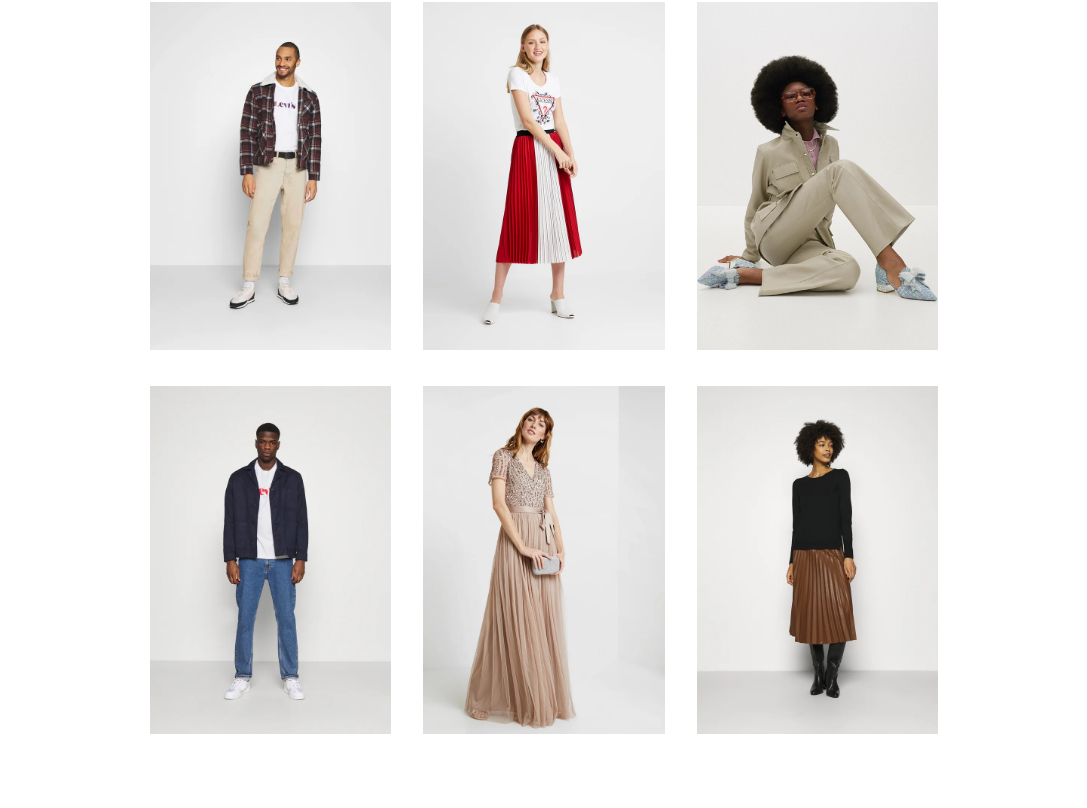
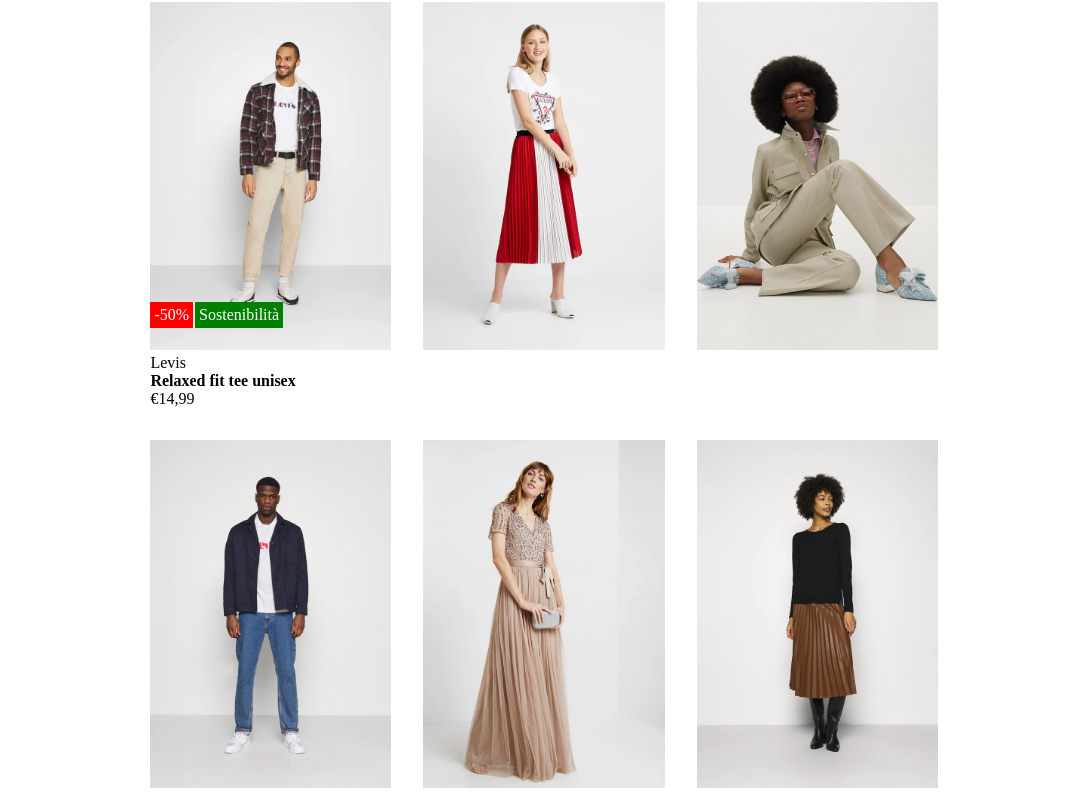
Before and after one commit to DarioBecchio/html-css-boolando, a plain HTML site: page index.html in a window 1280 px wide. Shown: the part 54-862 px from the top of the page, without its empty margins (96-1183 px from the left). Before the commit the page ends 808 px from the top, so only its background shows below. Drawn offline with Linux system fonts and the light colour scheme.

Commit message:
add discount and soustanable icon

```diff
--- a/index.html
+++ b/index.html
@@ -28,6 +28,17 @@
                         <div class="card relative">
                             <img src="./1.webp" alt="">
                             <img class="absolute top" src="./1b.webp" alt="">
+                            <div class="description">
+                            <span> Levis</span>
+                            <h4>Relaxed fit tee unisex</h4>
+                            <span> €14,99 </span>
+
+                            </div>
+                            <div class="discount d-flex">
+                                <span class="red">-50% </span>
+                                <span class="green">Sostenibilità </span>
+                            </div>
+
                         </div>
 
                     </div>
--- a/style.css
+++ b/style.css
@@ -64,9 +64,32 @@ img{
     max-width: 100%;
 }
 
-.top{
 
-}
 .card:hover .top{
     display: none;
 }
+
+
+
+.discount{
+    position: absolute;
+    left:0;
+    bottom:80px;
+
+}
+.green{
+background-color: var(--full);
+color:var(--light);
+height: auto;
+width: auto;
+padding: 0.25rem;
+margin-left: 1px;
+}
+.red{
+    background-color: var(--discount);
+    color: var(--light);
+    height: auto;
+    width: auto;
+    padding: 0.25rem;
+    margin-right:1px;
+}
```
